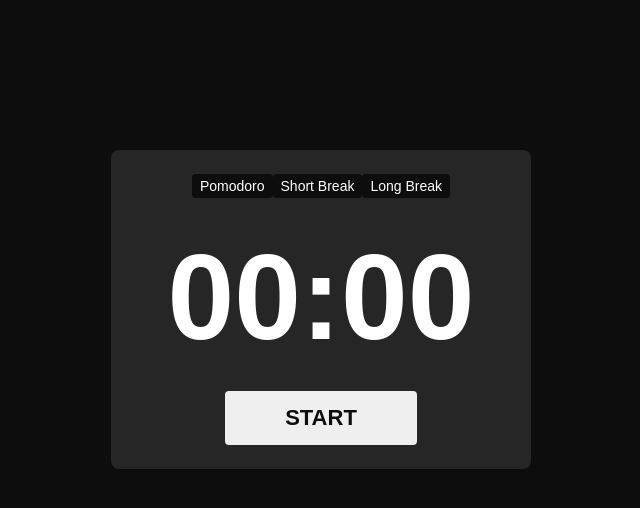
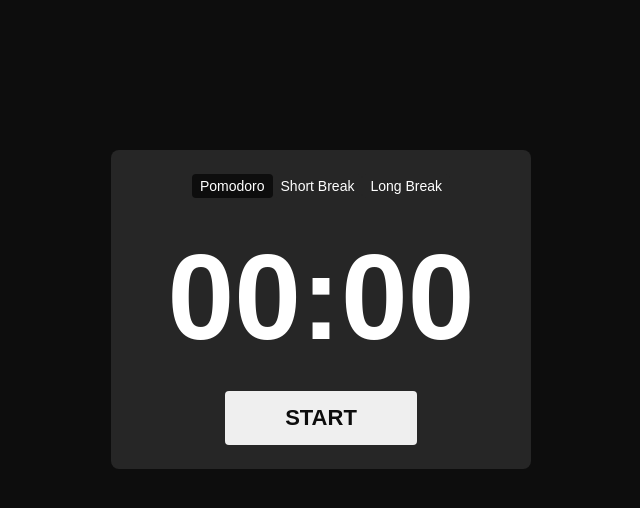
Before and after one commit to AlexDanki/Pomodoro, a React (Vite) app: page / in a window 1280 px wide. Shown: the top 508 px of the page, without its empty margins (319-959 px from the left). Built offline with nearby package versions, Linux system fonts and the light colour scheme.

Commit message:
aplicando seleção de botões dinâmicos

```diff
--- a/src/App.tsx
+++ b/src/App.tsx
@@ -2,7 +2,25 @@ import { useState } from 'react'
 import './App.css'
 
 function App() {
-  const [count, setCount] = useState(0)
+  const [tempoSelecionado, setTempoSelecionado] = useState(0)
+
+  const timerType = [
+    {
+      id: 0,
+      type: "Pomodoro",
+      tempo:1500
+    },
+    {
+      id: 1,
+      type: "Short Break",
+      tempo:300
+    },
+    {
+      id: 2,
+      type: "Long Break",
+      tempo:900
+    }
+  ]
 
   return (
 
@@ -11,9 +29,15 @@ function App() {
       <div className='card'>
 
         <section className="buttons-timer">
-          <button className='btn-time'>Pomodoro</button>
-          <button className='btn-time'>Short Break</button>
-          <button className='btn-time'>Long Break</button>
+
+          {
+            timerType.map((item, index)=>(
+              <button
+              style={{backgroundColor: item.id == tempoSelecionado? "#0D0D0D" : "#262626"}}
+              className='btn-time'>{item.type}</button>
+            ))
+          }
+
         </section>
 
         <h1 className="timer">00:00</h1>
```
